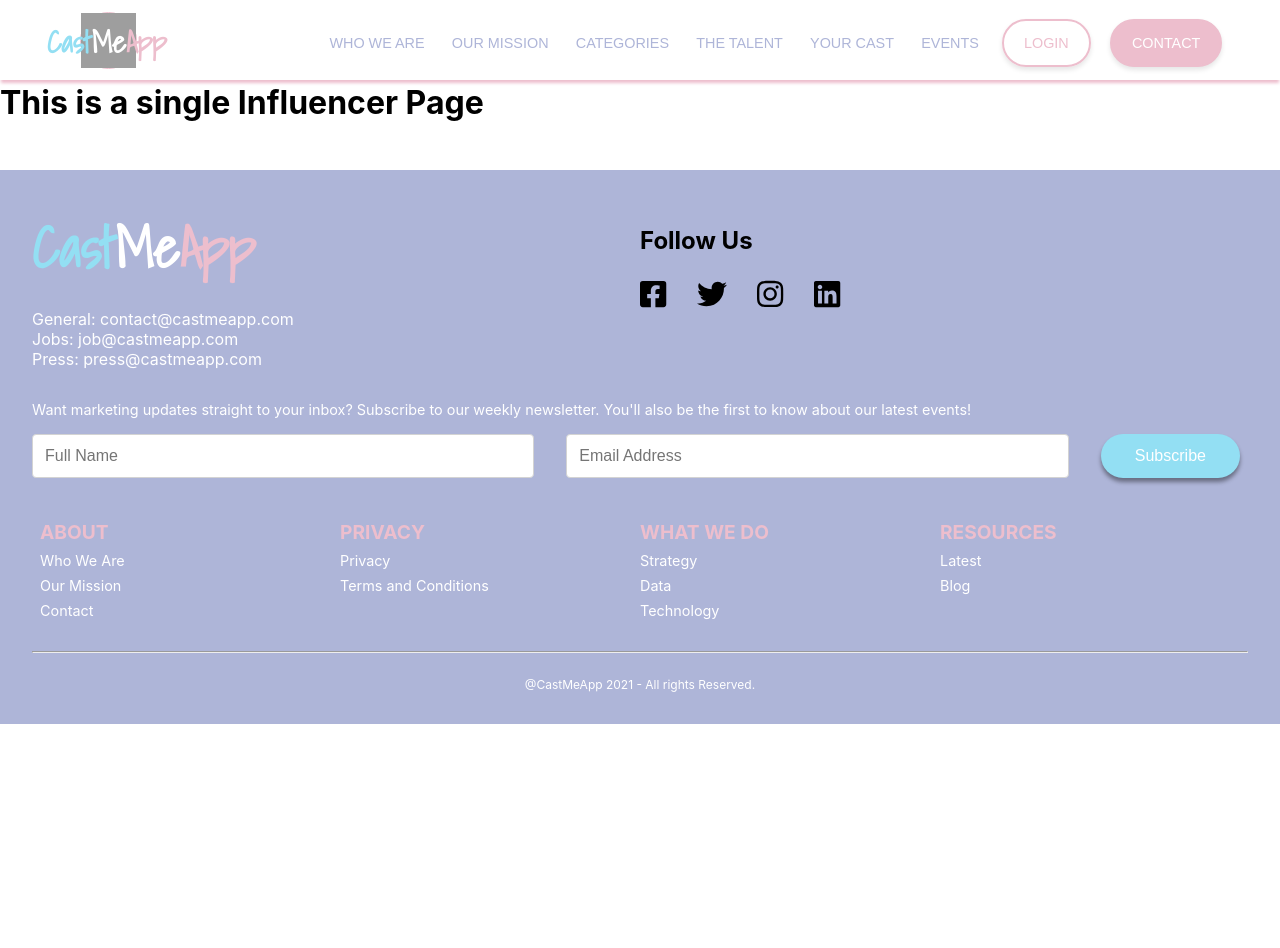
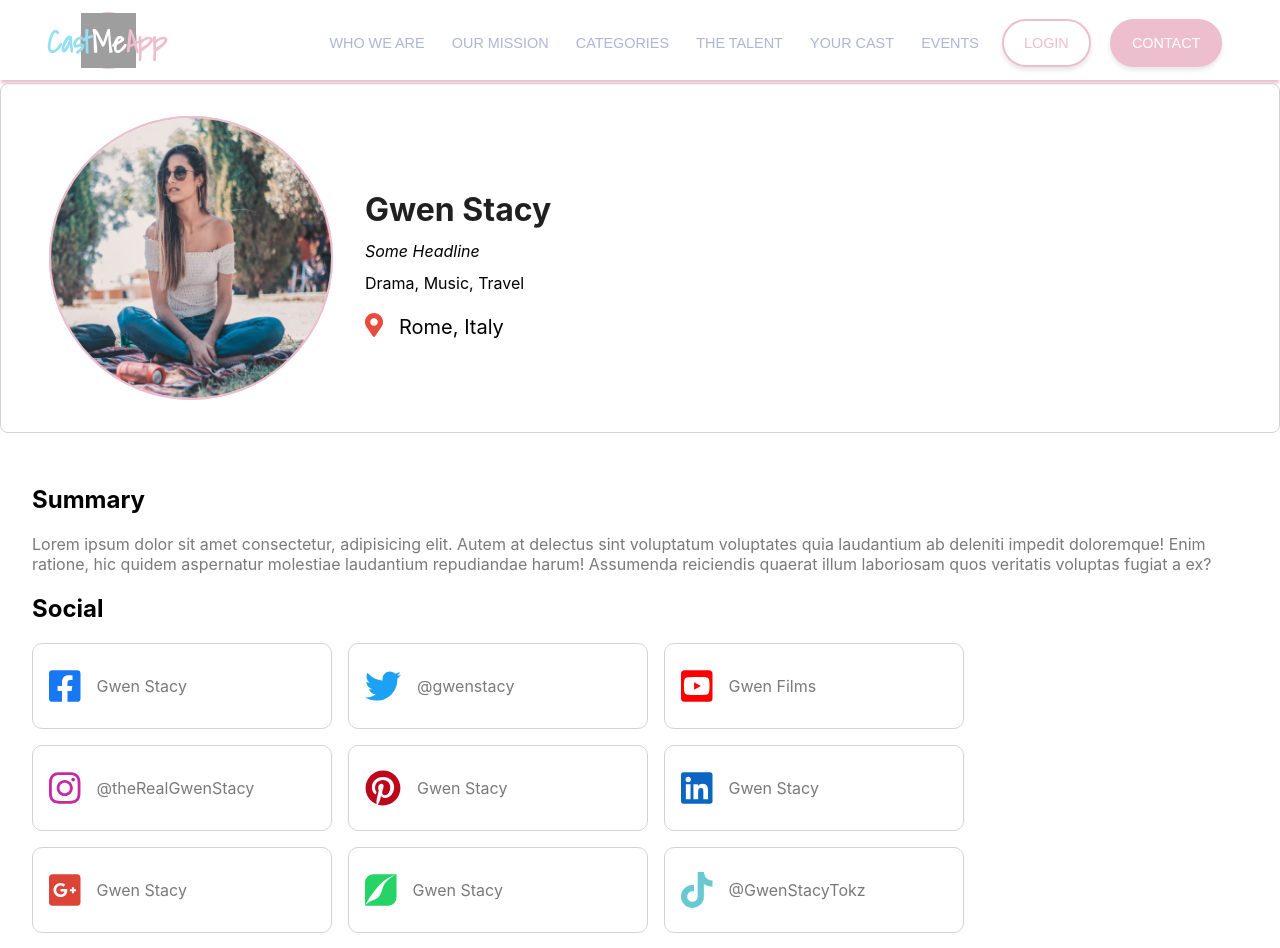
Before and after one commit to FrancisCalizo/ohio-taxidermy-supply, a Next.js app: page /talent/1 in a window 1280 px wide. Shown: the top 948 px of the page. Before the commit the page ends 800 px from the top, so only its background shows below. Built offline with nearby package versions, Linux system fonts and the light colour scheme; grey boxes are pictures that could not be loaded.

Commit message:
feat: implement more features to single talent page: profile picture, profile banner, summary placeholder, and social media cards with social media handles

```diff
--- a/components/Theme.ts
+++ b/components/Theme.ts
@@ -27,6 +27,7 @@ export const theme = {
     yellow: '#F6E9B5',
     green: '#C1DDCF',
     gray: '#7A7A7A',
+    darkGray: '#202020',
   },
   button: {
     boxShadow: `0px 4px 4px rgba(0, 0, 0, 0.4)`,
--- a/pages/talent/[influencerId].tsx
+++ b/pages/talent/[influencerId].tsx
@@ -1,14 +1,201 @@
 import React from 'react';
+import Image from 'next/image';
 import styled from 'styled-components';
+import { FontAwesomeIcon } from '@fortawesome/react-fontawesome';
+import { faMapMarkerAlt } from '@fortawesome/free-solid-svg-icons';
+import {
+  faFacebookSquare,
+  faTwitter,
+  faInstagram,
+  faLinkedin,
+  faYoutubeSquare,
+  faGooglePlusSquare,
+  faPinterest,
+  faPiedPiperSquare,
+  faTiktok,
+  faVine,
+  faBitcoin,
+} from '@fortawesome/free-brands-svg-icons';
 
 import SiteLayout from 'components/layout/SiteLayout';
 
 export default function SingleInfluencer() {
   return (
-    <div>
-      <h1>This is a single Influencer Page</h1>
-    </div>
+    <MainContainer>
+      <TopBanner>
+        <div className="banner-left">
+          <Image
+            src={`/images/talent-profile.jpg`}
+            alt="profile"
+            width={280}
+            height={280}
+            quality={90}
+          />
+          <div>
+            <h3>Gwen Stacy</h3>
+            <p className="headline">Some Headline</p>
+            <p className="categories">Drama, Music, Travel</p>
+            <p className="location">
+              <FontAwesomeIcon
+                icon={faMapMarkerAlt}
+                style={{ fontSize: 24, color: '#e74c3c', marginRight: '1rem' }}
+              />
+              Rome, Italy
+            </p>
+          </div>
+        </div>
+        <div className="banner-right"></div>
+      </TopBanner>
+
+      <MiddleContainer>
+        <h2>Summary</h2>
+        <p>
+          Lorem ipsum dolor sit amet consectetur, adipisicing elit. Autem at delectus sint
+          voluptatum voluptates quia laudantium ab deleniti impedit doloremque! Enim ratione, hic
+          quidem aspernatur molestiae laudantium repudiandae harum! Assumenda reiciendis quaerat
+          illum laboriosam quos veritatis voluptas fugiat a ex?
+        </p>
+
+        <h2>Social</h2>
+        <div className="social-container">
+          {TEMP_SOCIAL_DATA.map((social, key) => (
+            <SocialCard key={key}>
+              <FontAwesomeIcon
+                icon={social.icon}
+                style={{ fontSize: 36, color: social.color, marginRight: '1rem' }}
+              />
+              <p>{social.handle}</p>
+            </SocialCard>
+          ))}
+        </div>
+      </MiddleContainer>
+    </MainContainer>
   );
 }
 
+const SocialCard = styled.div`
+  display: flex;
+  align-items: center;
+  border: 1px solid lightgray;
+  border-radius: 10px;
+  padding: 1rem;
+  width: 300px;
+  margin: 0 1rem 1rem 0;
+`;
+
+const TopBanner = styled.div`
+  display: flex;
+  /* justify-content: center; */
+  border: 1px solid lightgray;
+  border-radius: 8px;
+  padding: 2rem;
+
+  .banner-left {
+    display: flex;
+    padding: 0 1rem;
+    align-items: center;
+
+    img {
+      border: 2px solid ${(props) => props.theme.colors.pink} !important;
+      border-radius: 200px;
+    }
+
+    > div {
+      margin-left: 2rem;
+
+      h3 {
+        font-size: 2rem;
+        margin-bottom: 0;
+        color: ${(props) => props.theme.colors.darkGray};
+      }
+
+      .headline {
+        font-style: italic;
+        margin: 0.75rem 0;
+      }
+
+      .categories {
+        margin: 0.75rem 0;
+      }
+
+      .location {
+        font-size: 1.25rem;
+      }
+    }
+  }
+`;
+
+const MiddleContainer = styled.div`
+  padding: 2rem;
+
+  p {
+    color: ${(props) => props.theme.colors.gray};
+  }
+
+  .social-container {
+    display: flex;
+    flex-wrap: wrap;
+  }
+`;
+
+const MainContainer = styled.div``;
+
 SingleInfluencer.getLayout = (page: any) => <SiteLayout>{page}</SiteLayout>;
+
+const TEMP_SOCIAL_DATA = [
+  {
+    icon: faFacebookSquare,
+    color: '#1877f2',
+    handle: 'Gwen Stacy',
+  },
+  {
+    icon: faTwitter,
+    color: '#1da1f2',
+    handle: '@gwenstacy',
+  },
+  {
+    icon: faYoutubeSquare,
+    color: '#ff0000',
+    handle: 'Gwen Films',
+  },
+  {
+    icon: faInstagram,
+    color: '#c32aa3',
+    handle: '@theRealGwenStacy',
+  },
+  {
+    icon: faPinterest,
+    color: '#bd081c',
+    handle: 'Gwen Stacy',
+  },
+  {
+    icon: faLinkedin,
+    color: '#0a66c2',
+    handle: 'Gwen Stacy',
+  },
+  {
+    icon: faGooglePlusSquare,
+    color: '#db4437',
+    handle: 'Gwen Stacy',
+  },
+  {
+    icon: faPiedPiperSquare,
+    color: '#25d366',
+    handle: 'Gwen Stacy',
+  },
+  {
+    icon: faTiktok,
+    color: '#69c9d0',
+    handle: '@GwenStacyTokz',
+  },
+  {
+    icon: faVine,
+    color: '#00b489',
+    handle: '@GwenStacyTokz',
+  },
+  {
+    icon: faBitcoin,
+    color: '#fbbc05',
+    handle: '@CryptoStacy',
+  },
+];
```
